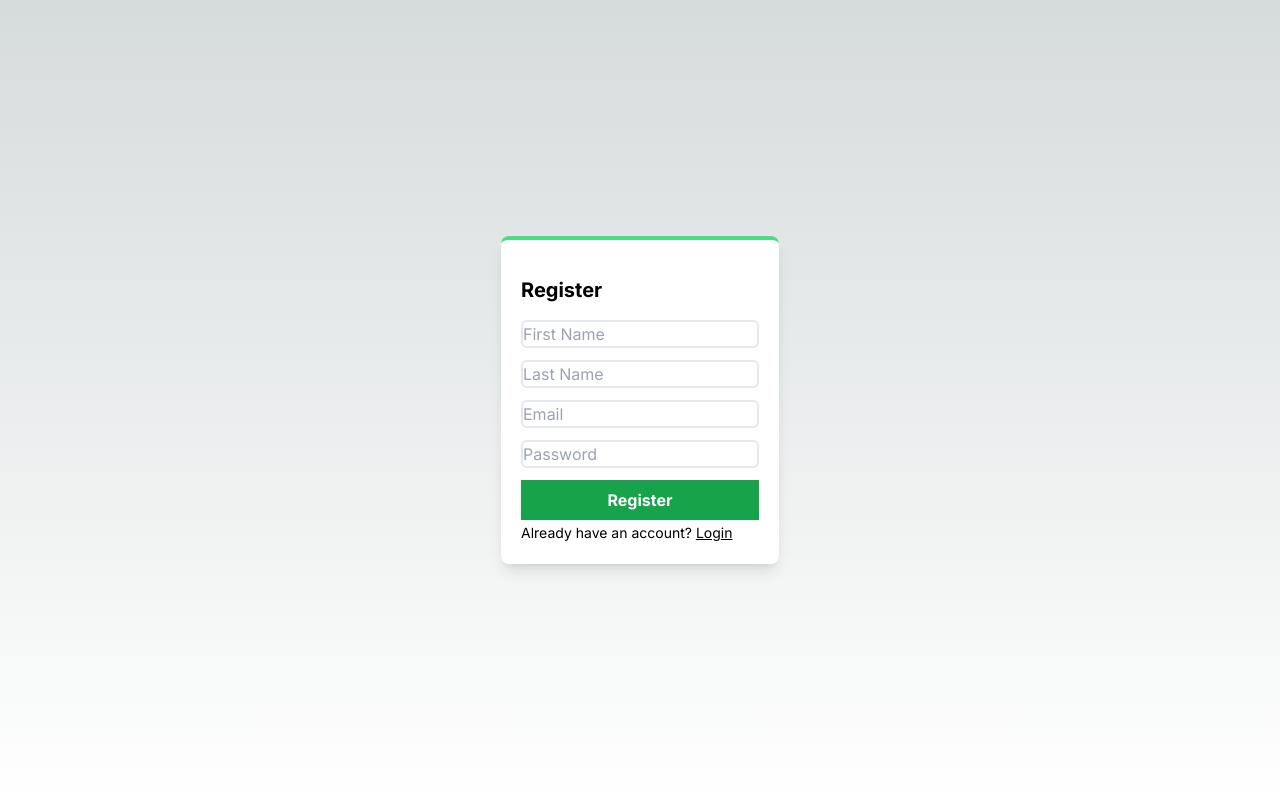
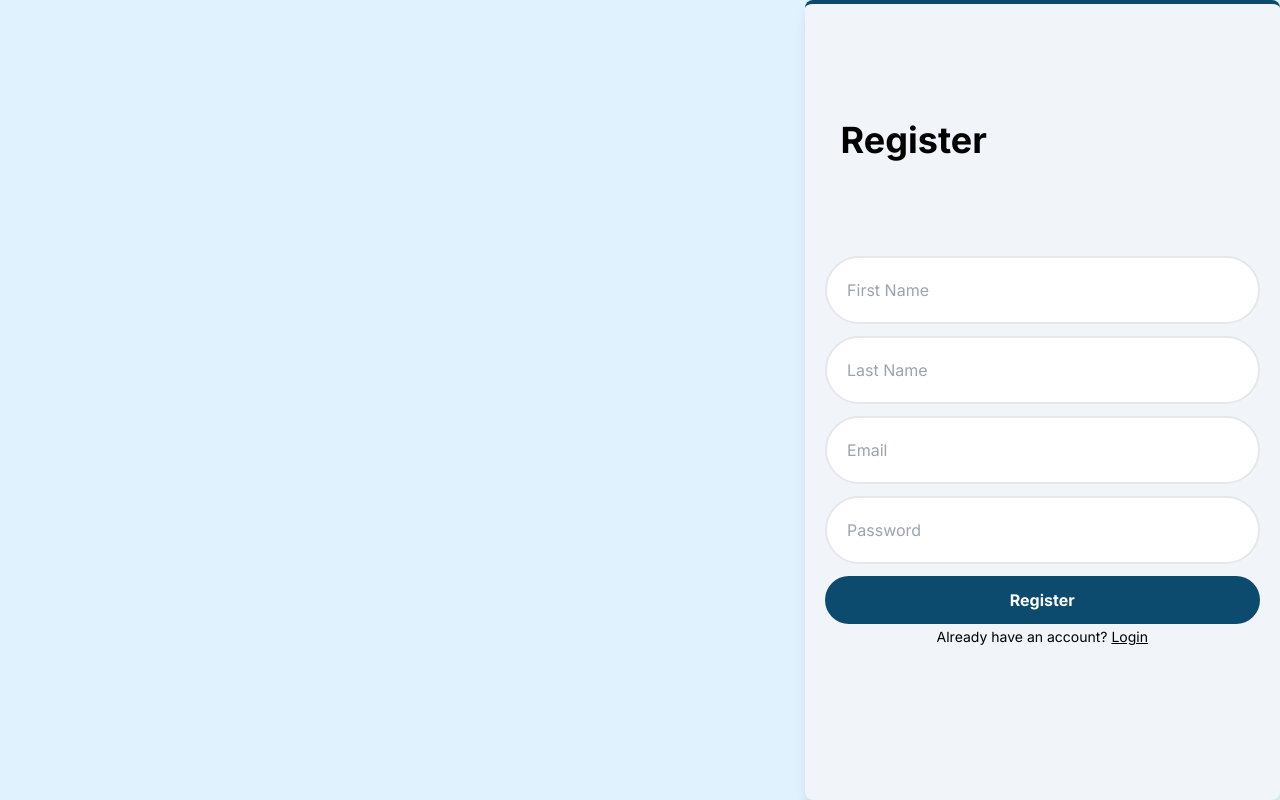
Before and after one commit to egadb/Team341-soen341projectW2024, a Next.js app in the folder Sprint 2/soen341-rentalapp/: page /register in a window 1280 px wide. Built offline with nearby package versions, Linux system fonts and the light colour scheme.

Commit message:
Tailwind for Login and Register

```diff
--- a/Sprint 2/soen341-rentalapp/app/login/page.tsx
+++ b/Sprint 2/soen341-rentalapp/app/login/page.tsx
@@ -9,34 +9,35 @@ export default async function LoginForm() {
   const user = await getUserSession();
   if (user) redirect("/");
   return (
+
     <div>
-      <div className="grid h-screen place-items-center">
-        <div className="rounded-lg border-t-4 border-green-400 bg-white p-5 shadow-lg">
-          <h1 className="my-4 text-xl font-bold">Login</h1>
+      <div className="grid h-screen place-items-center bg-sky-100">
+        <div className="absolute top-0 right-0 h-full rounded-lg border-t-4 border-sky-900 bg-slate-100 p-5 shadow-lg">
+          <h1 className="my-4 text-4xl px-4 py-20 font-bold">Login</h1>
           <Provider formAction={Login}>
             <Spinner />
             <input
               type="text"
-              className="rounded-md border-2"
+              className="w-full h-12 px-4 py-8 rounded-full border-2"
               name={"email"}
               placeholder="Email"
               required
             />
             <input
               type="password"
-              className="rounded-md border-2"
+              className="w-full h-12 px-4 py-8 rounded-full border-2"
               name={"password"}
               placeholder="Password"
               required
             />
             <button
               type="submit"
-              className="cursor-pointer bg-green-600 px-6 py-2 font-bold text-white"
+              className="cursor-pointer bg-sky-900 px-6 py-3 rounded-full font-bold text-white"
             >
               Login
             </button>
           </Provider>
-          <Link className="mt-3 text-right text-sm" href={"/register"}>
+          <Link className="px-28 text-right text-sm" href={"/register"}>
             Don't have an account? <span className="underline">Register</span>
           </Link>
         </div>
--- a/Sprint 2/soen341-rentalapp/app/register/page.tsx
+++ b/Sprint 2/soen341-rentalapp/app/register/page.tsx
@@ -5,47 +5,47 @@ import Link from "next/link";
 
 export default function RegisterForm() {
   return (
-    <div className="grid h-screen place-items-center">
-      <div className="rounded-lg border-t-4 border-green-400 bg-white p-5 shadow-lg">
-        <h1 className="my-4 text-xl font-bold">Register</h1>
+    <div className="grid h-screen place-items-center bg-sky-100">
+      <div className="absolute top-0 right-0 h-full rounded-lg border-t-4 border-sky-900 bg-slate-100 p-5 shadow-lg">
+        <h1 className="my-4 text-4xl px-4 py-20 font-bold">Register</h1>
         <Provider formAction={registerUser}>
           <Spinner />
           <input
             type="text"
-            className="rounded-md border-2"
+            className="w-full h-12 px-4 py-8 rounded-full border-2"
             name={"firstName"}
-            placeholder="First Name"
+            placeholder=" First Name"
             required
           />
           <input
             type="text"
-            className="rounded-md border-2"
+            className="w-full h-12 px-4 py-8 rounded-full border-2"
             name={"lastName"}
-            placeholder="Last Name"
+            placeholder=" Last Name"
             required
           />
           <input
             type="text"
-            className="rounded-md border-2"
+            className="w-full h-12 px-4 py-8 rounded-full border-2"
             name={"email"}
-            placeholder="Email"
+            placeholder=" Email"
             required
           />
           <input
             type="password"
-            className="rounded-md border-2"
+            className="w-full h-12 px-4 py-8 rounded-full border-2"
             name={"password"}
-            placeholder="Password"
+            placeholder=" Password"
             required
           />
           <button
             type="submit"
-            className="cursor-pointer bg-green-600 px-6 py-2 font-bold text-white"
+            className="cursor-pointer bg-sky-900 px-6 py-3 rounded-full font-bold text-white"
           >
             Register
           </button>
         </Provider>
-        <Link className="my-4 text-right text-sm" href={"/login"}>
+        <Link className="px-28 text-right text-sm" href={"/login"}>
           Already have an account? <span className="underline">Login</span>
         </Link>
       </div>
```
